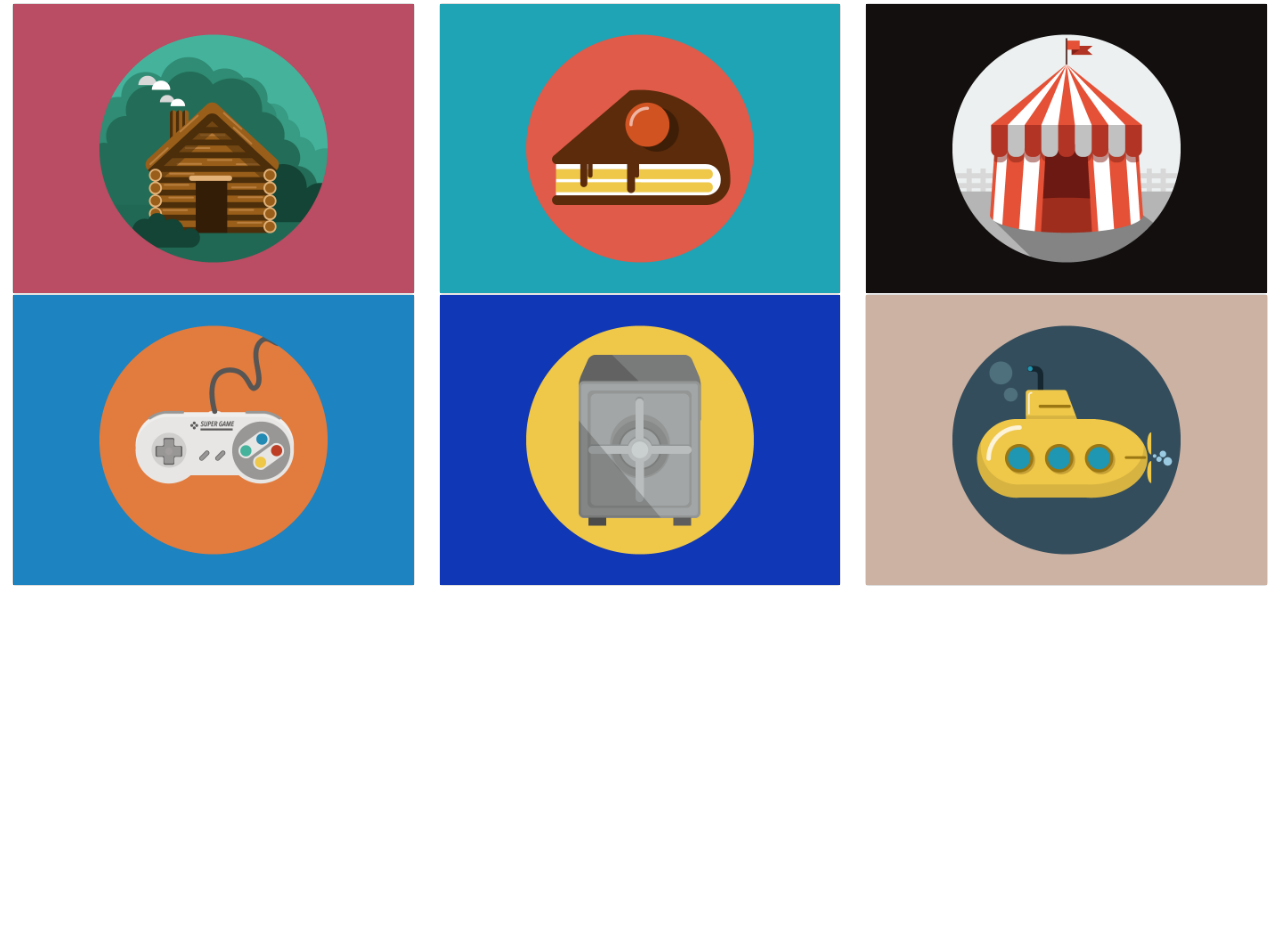
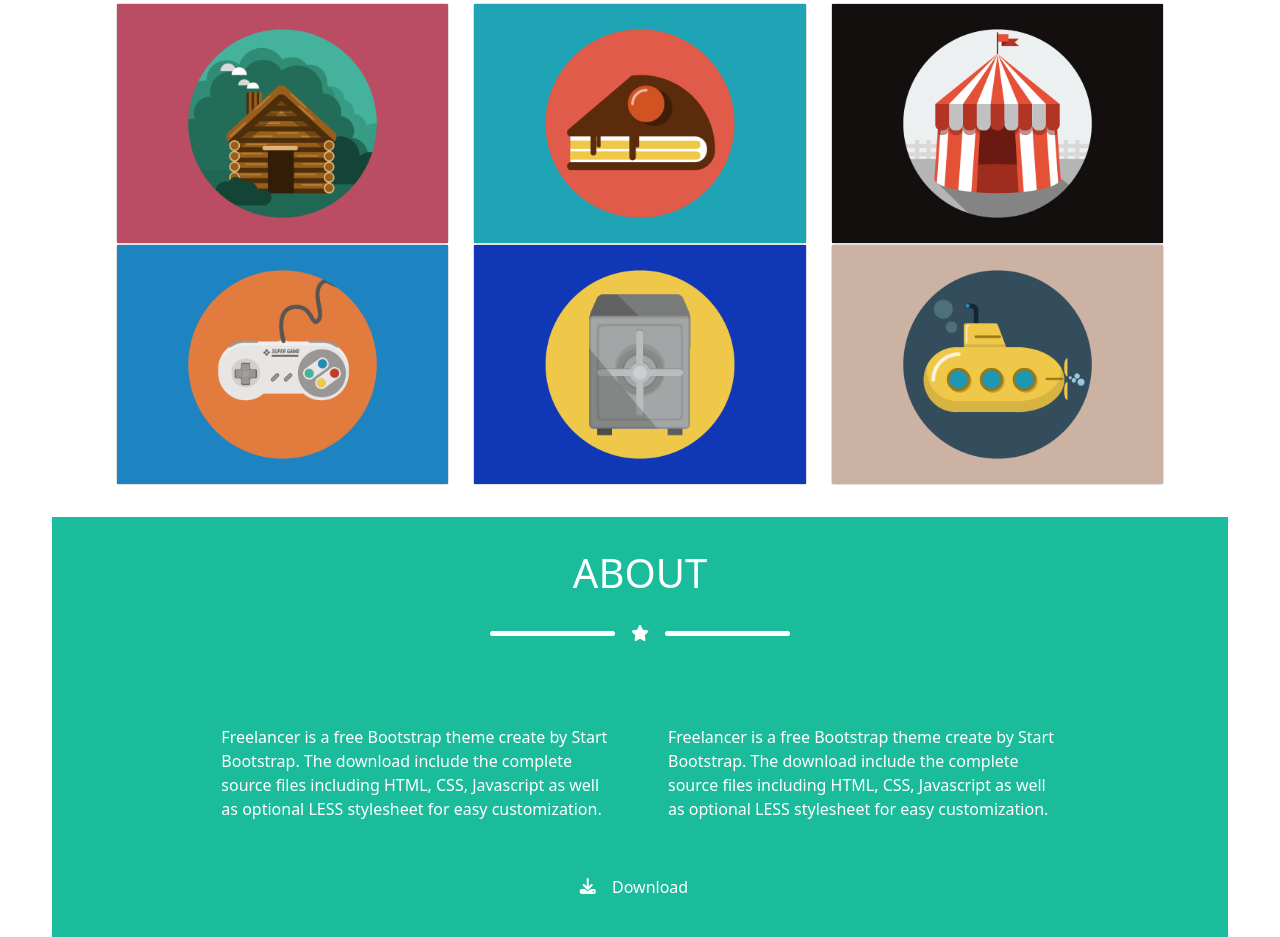
Before and after one commit to EnricoPiombini/html-css-bootstrap-freelancer, a plain HTML site: page index.html in a window 1280 px wide. Shown: the part 730-1667 px from the top of the page. Before the commit the page ends 1316 px from the top, so only its background shows below. Drawn offline with nearby package versions, Linux system fonts and the light colour scheme.

Commit message:
download

```diff
--- a/Css/style.css
+++ b/Css/style.css
@@ -1,16 +1,16 @@
 @import url('https://fonts.googleapis.com/css2?family=Poppins:wght@200&display=swap');
 
-
+.container{
+    max-width: 1200px;
+}
 
 .navbar {
     background-color: #2C3E50;
     display: flex;
     justify-content: space-around;
-    align-items: center;
+    align-items:baseline;
     color: white;
     font-family: 'Poppins', sans-serif;
-
-
 }
 
 .link {
@@ -23,7 +23,6 @@
 }
 
 .card-style {
-    margin: 0 auto;
     align-items: center;
     background-color: #1ABC9C;
     border: none;
@@ -61,6 +60,9 @@
 
 .l-white {
     background-color: white;
+    height:5px ;
+    width: 125px;
+    border-radius: 1rem;
 }
 
 .l-blue {
@@ -76,11 +78,11 @@
 
 }
 
-.icon-white{
+.icon-white {
     color: white;
 }
 
-.icon-blue{
+.icon-blue {
     color: #2C3E50;
 }
 
@@ -94,7 +96,35 @@
     flex-direction: column;
     display: flex;
     color: #2C3E50;
-    padding: 3rem;
+    padding: 2rem 1rem;
 
 
 }
+
+.title-white{
+    color: white;
+    margin-bottom: -50px;
+
+}
+
+.section{
+    padding-left: 4rem;
+    padding-right: 4rem;
+    padding-bottom: 2rem;
+
+}
+
+.white{
+    color: white;
+    border: none;
+}
+
+.row-j-center{
+    justify-content: center;
+
+}
+
+.download{
+    border: none;
+
+}
--- a/index.html
+++ b/index.html
@@ -15,8 +15,8 @@
 
 <body>
 
-    <div class="container-fluid">
-        <header>
+    <div class="container">
+
         <div class="navbar p-4">
             <div class="left-side">
                 <h4 class="fw-bolder">
@@ -31,14 +31,12 @@
                 </div>
             </div>
         </div>
-        </header>
-        <main>
 
         <div class="section bg-green">
-                <div class="card card-style fw-bold" style="width: 22rem;">
+            <div class="card card-style mx-auto fw-bold" style="width: 22rem;">
                 <img src="img/avatar.svg" class="card-img-top w-60" alt="...">
-                    <div class="card-body card-body-style">
-                        <h1>START BOOTSTRAP</h1>
+                <div class="card-body  card-body-style">
+                    <h1 class="white">START BOOTSTRAP</h1>
                     <div class="graphic">
                         <div class="line l-white"></div>
                         <div class="icon icon-white"><i class="fa-solid fa-star"></i></div>
@@ -55,8 +53,6 @@
                         <div class="profession m-1">
                             <h5>ILLUSTRATOR</h5>
                         </div>
-
-
                     </div>
                 </div>
             </div>
@@ -75,44 +71,41 @@
                 </div>
             </div>
 
-            </div>
-
-
             <div class="row">
-                <div class="col-4">
+                <div class="col-md-4 col-sm-6">
                     <div class="card">
                         <img src="img/cabin.png" alt="">
 
                     </div>
                 </div>
 
-                <div class="col-4">
+                <div class="col-md-4 col-sm-6 ">
                     <div class="card">
                         <img src="img/cake.png" alt="">
 
                     </div>
                 </div>
-                <div class="col-4">
+                <div class="col-md-4 col-sm-6">
                     <div class="card">
                         <img src="img/circus.png" alt="">
                     </div>
                 </div>
 
-                <div class="col-4">
+                <div class="col-md-4 col-sm-6">
                     <div class="card">
                         <img src="img/game.png" alt="">
 
                     </div>
                 </div>
 
-                <div class="col-4">
+                <div class="col-md-4 col-sm-6">
                     <div class="card">
                         <img src="img/safe.png" alt="">
 
                     </div>
                 </div>
 
-                <div class="col-4">
+                <div class="col-md-4 col-sm-6">
                     <div class="card">
                         <img src="img/submarine.png" alt="">
 
@@ -120,9 +113,45 @@
                 </div>
 
             </div>
+        </div>
+
+        <div class="section bg-green">
+            <div class="card-2">
+                <div class="title">
+                    <h1 class="white">ABOUT</h1>
+                </div>
+                <div class="graphic-2">
+                    <div class="l-white"></div>
+                    <div class="icon white"><i class="star fa-solid fa-star"></i></div>
+                    <div class="l-white"></div>
+                </div>
+            </div>
+
+            <div class="row row-j-center">
+                <div class="col-sm-5">
+                    <div class="card-2">
+                        <p class="white">Freelancer is a free Bootstrap theme create by Start Bootstrap. The
+                            download include the complete source files including HTML, CSS, Javascript as well as
+                            optional LESS stylesheet for easy customization.</p>
+
+                    </div>
+                </div>
+
+                <div class="col-sm-5">
+                    <div class="card-2">
+                        <p class="white">Freelancer is a free Bootstrap theme create by Start Bootstrap. The
+                            download include the complete source files including HTML, CSS, Javascript as well as
+                            optional LESS stylesheet for easy customization.</p>
+                    </div>
+                </div>
+            </div>
+            <div class="download text-center">
+                <i class="white fa-solid fa-download"></i>
+                <button type="button" class="btn btn-outline-success white">Download</button>
+            </div>
+        </div>
 
 
-        </main>
     </div>
 </body>
 
```
Lines whose indentation alone changed are shown as unchanged.
